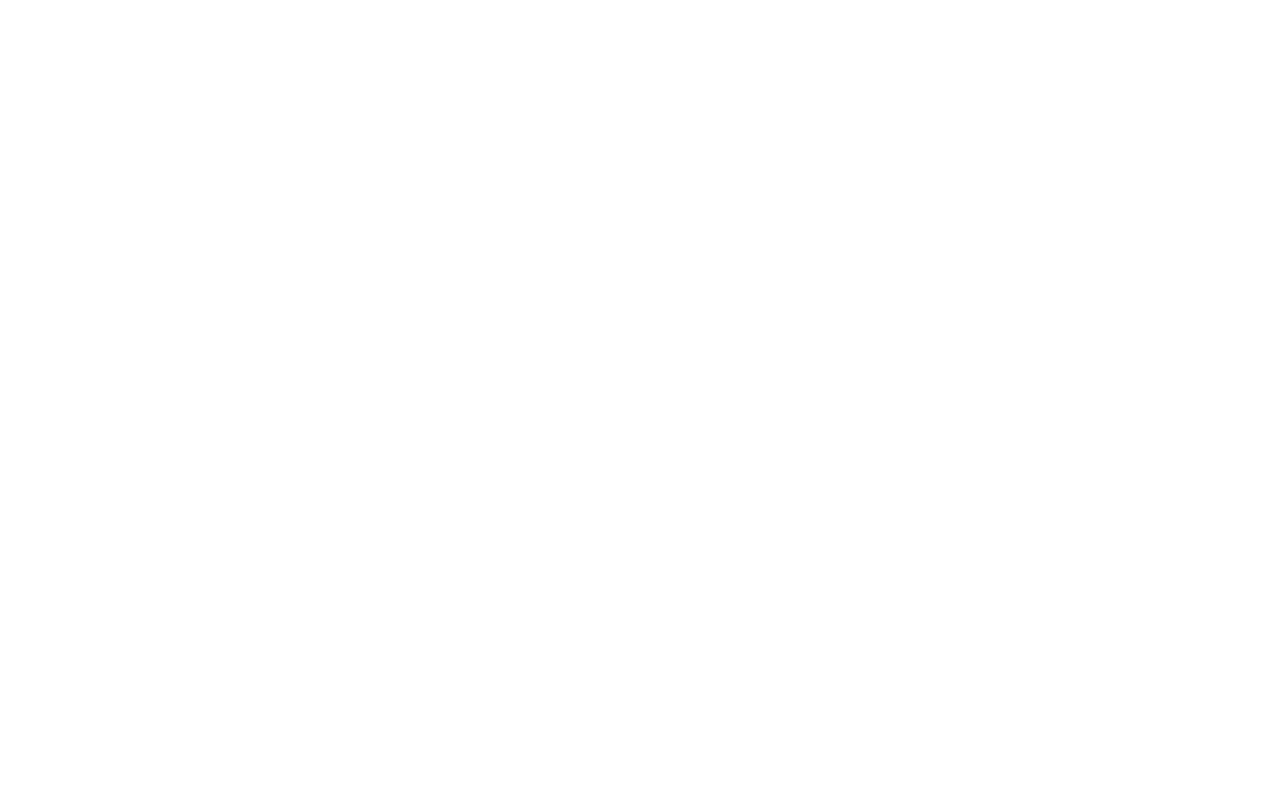
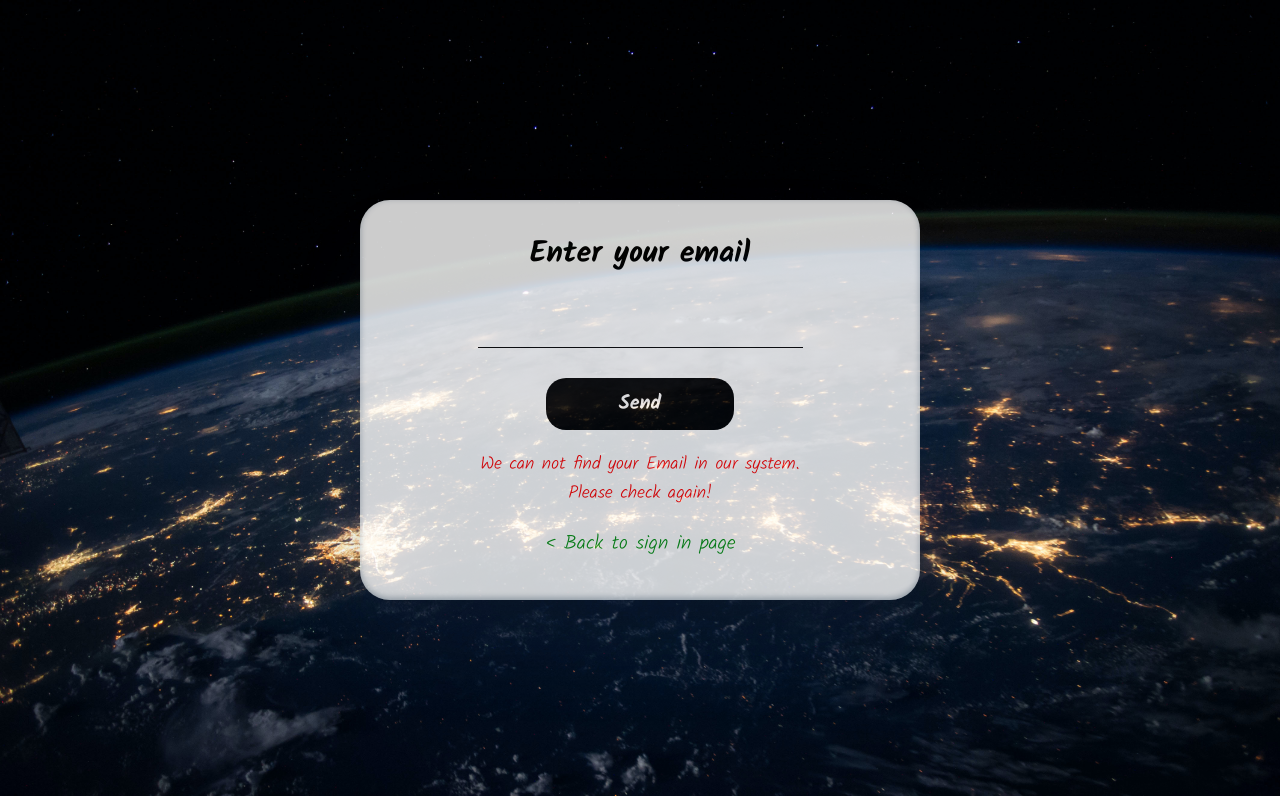
Before and after one commit to Kioku-Shippuden/blog, a React (Create React App) app: page /reset_password in a window 1280 px wide. Before the commit this address had no page. Built offline with nearby package versions, Linux system fonts and the light colour scheme.

Commit message:
Add UI Forgot Password Page

```diff
--- a/src/App.js
+++ b/src/App.js
@@ -5,6 +5,7 @@
 import WritePage from '../src/pages/WritePage/WritePage';
 import SignInPage from '../src/pages/SignInPage/SignInPage';
 import SignUpPage from '../src/pages/SignUpPage/SignUpPage';
+import ResetPasswordPage from './pages/ResetPasswordPage/ResetPasswordPage';
 
 function App() {
   return (
@@ -15,6 +16,7 @@
         <Route path='/newpost/:user_id' element={<WritePage />}></Route>
         <Route path='/sign_in' element={<SignInPage />}></Route>
         <Route path='/sign_up' element={<SignUpPage />}></Route>
+        <Route path='/reset_password' element={<ResetPasswordPage />}></Route>
       </Routes>
     </div>
   );
--- a/src/components/SignInComponent/SignInByEmailComponent/SignInByEmail.js
+++ b/src/components/SignInComponent/SignInByEmailComponent/SignInByEmail.js
@@ -25,7 +25,7 @@
         </div>
       </div>
       <div className='sign-in-btn'>Sign in</div>
-      <div className='footer' onClick={() => {displayAllOption()}}>&lt; All sign in options</div>
+      <div className='footer' onClick={displayAllOption}>&lt; All sign in options</div>
     </div>
   )
 }
--- a/src/components/SignInComponent/SignInOptionComponent/SignInOption.js
+++ b/src/components/SignInComponent/SignInOptionComponent/SignInOption.js
@@ -6,7 +6,10 @@
   const {displayAccountOption} = props;
   const navigate = useNavigate();
   const navigateSignUp = () => {
-    navigate('/sign_up')
+    navigate('/sign_up');
+  }
+  const navigateForgotPass = () => {
+    navigate('/reset_password');
   }
   return (
     <div className='sign-in-options'>
@@ -24,7 +27,7 @@
           </div>
           <div className='text'>Sign in with Facebook</div>
         </div>
-        <div className='option' onClick={() => {displayAccountOption()}}>
+        <div className='option' onClick={displayAccountOption}>
           <div className='image'>
             <img src="/account-logo.png" alt="account option" />
           </div>
@@ -37,8 +40,8 @@
           <div className='highlight' onClick={navigateSignUp}>Create one</div>
         </div>
         <div className='element'>
-          <div>Forgot email or trouble signning in? &nbsp;</div>
-          <div className='highlight'>Get help</div>
+          <div>Forgot password or trouble signning in? &nbsp;</div>
+          <div className='highlight' onClick={navigateForgotPass}>Change password</div>
         </div>
       </div>
     </div>
--- /dev/null
+++ b/src/pages/ResetPasswordPage/ResetPasswordPage.js
@@ -0,0 +1,70 @@
+import React, { Fragment, useState } from 'react'
+import { useNavigate } from 'react-router-dom';
+import './ResetPasswordPage.scss';
+import Backgound from '../../components/BackgroundComponent/Backgound';
+
+function ResetPasswordPage() {
+  const [isTypeEmail, setIsTypeEmail] = useState(true);
+  const [isNotExitEmail, setIsNotExitEmail] = useState(true);
+  const [isNotMatchPass, setIsNotMatchPass] = useState(true);
+  const [isTypeNewPassword, setIsTypeNewPassword] = useState(false);
+  const navigate = useNavigate();
+  const navigateSignIn = () => {
+    navigate('/sign_in');
+  }
+
+  return (
+    <div className='reset-pass-page'>
+      <div className='background'>
+        <Backgound />
+      </div>
+      <div className='reset-pass-component'>
+        {
+          isTypeEmail === true &&
+          <Fragment>
+            <div className='header'>Enter your email</div>
+            <div className='email-input-container'>
+              <div className='input'>
+                <input type="text" name="name" />
+              </div>
+            </div>
+            <div className='send-btn'>Send</div>
+            {
+              isNotExitEmail === true &&
+              <div className='message'>We can not find your Email in our system. Please check again!</div>
+            }
+            <div className='footer' onClick={navigateSignIn}>&lt; Back to sign in page</div>
+          </Fragment>
+        }
+        {
+          isTypeNewPassword === true &&
+          <Fragment>
+            <div className='header'>Reset you passworld</div>
+            <div className='infor-box'>
+              <div className='box-element'>
+                <div className='title'>New Password:</div>
+                <div className='input'>
+                  <input type="text" name="name" />
+                </div>
+              </div>
+              <div className='box-element'>
+                <div className='title'> Confirm Password:</div>
+                <div className='input'>
+                  <input type="text" name="name" />
+                </div>
+              </div>
+            </div>
+            {
+              isNotMatchPass === true &&
+              <div className='message'>Passwords are not the same. Please re-enter!</div>
+            }
+            <div className='send-btn'>Update</div>
+            <div className='footer' onClick={navigateSignIn}>&lt; Back to sign in page</div>
+          </Fragment>
+        }
+      </div>
+    </div>
+  )
+}
+
+export default ResetPasswordPage
--- /dev/null
+++ b/src/pages/ResetPasswordPage/ResetPasswordPage.scss
@@ -0,0 +1,103 @@
+@import url('https://fonts.googleapis.com/css2?family=Kalam:wght@300;400;700&display=swap');
+
+.reset-pass-page {
+    height: 100%;
+    width: 100%;
+    display: flex;
+    flex-direction: column;
+    position: relative;
+    .background {
+        height: 99.5%;
+    }
+    .reset-pass-component {
+        position: absolute;
+        top: 50%;
+        left: 50%;
+        width: 70vh;
+        opacity: 0.8;
+        height: 50vh;
+        border-radius: 30px;
+        background-color: white;
+        font-family: 'Kalam', cursive;
+        transform: translate(-50%, -50%);
+        box-shadow: rgba(50, 50, 93, 0.25) 0px 50px 100px -20px, rgba(0, 0, 0, 0.3) 0px 30px 60px -30px, rgba(10, 37, 64, 0.35) 0px -2px 6px 0px inset;
+        .header {
+            margin: 30px 0;
+            font-weight: 700;
+            font-size: 30px;
+        }
+        .email-input-container {
+            margin: 30px;
+            display: flex;
+            justify-content: center;
+            align-items: center;
+            .input {
+                width: 65%;
+                border-bottom: 1px solid #000000;
+                input {
+                    width: 95%;
+                    border: none;
+                    font-size: 18px;
+                    padding: 5px 10px;
+                    font-family: 'Kalam', cursive;
+                }
+            }
+        }
+        .infor-box {
+            padding: 10px;
+            font-size: 20px;
+            font-weight: 400;
+            margin: 10px 20px;
+            .box-element {
+                margin: 10px;
+                display: flex;
+                flex-direction: row;
+                align-items: center;
+                .title {
+                    flex: 1 1 40%;
+                    text-align: left;
+                }
+                .input {
+                    flex: 1 1 60%;
+                    border-bottom: 1px solid #000000;
+                    input {
+                        width: 95%;
+                        border: none;
+                        font-size: 18px;
+                        padding: 5px 10px;
+                        font-family: 'Kalam', cursive;
+                    }
+                }
+            }
+        }
+        .send-btn {
+            width: 30%;
+            margin: 20px;
+            padding: 10px;
+            font-size: 20px;
+            font-weight: 700;
+            cursor: pointer;
+            color: #ffffff;
+            margin-left: auto;
+            margin-right: auto;
+            border-radius: 20px;
+            background-color: #000000;
+        }
+        .message {
+            width: 60%;
+            margin: 20px;
+            font-size: 18px;
+            font-weight: 300;
+            margin-left: auto;
+            margin-right: auto;
+            color: red;
+        }
+        .footer {
+            margin-top: 20px;
+            font-size: 20px;
+            font-weight: 300;
+            color: #059213;
+            cursor: pointer;
+        }
+    }
+}
```
